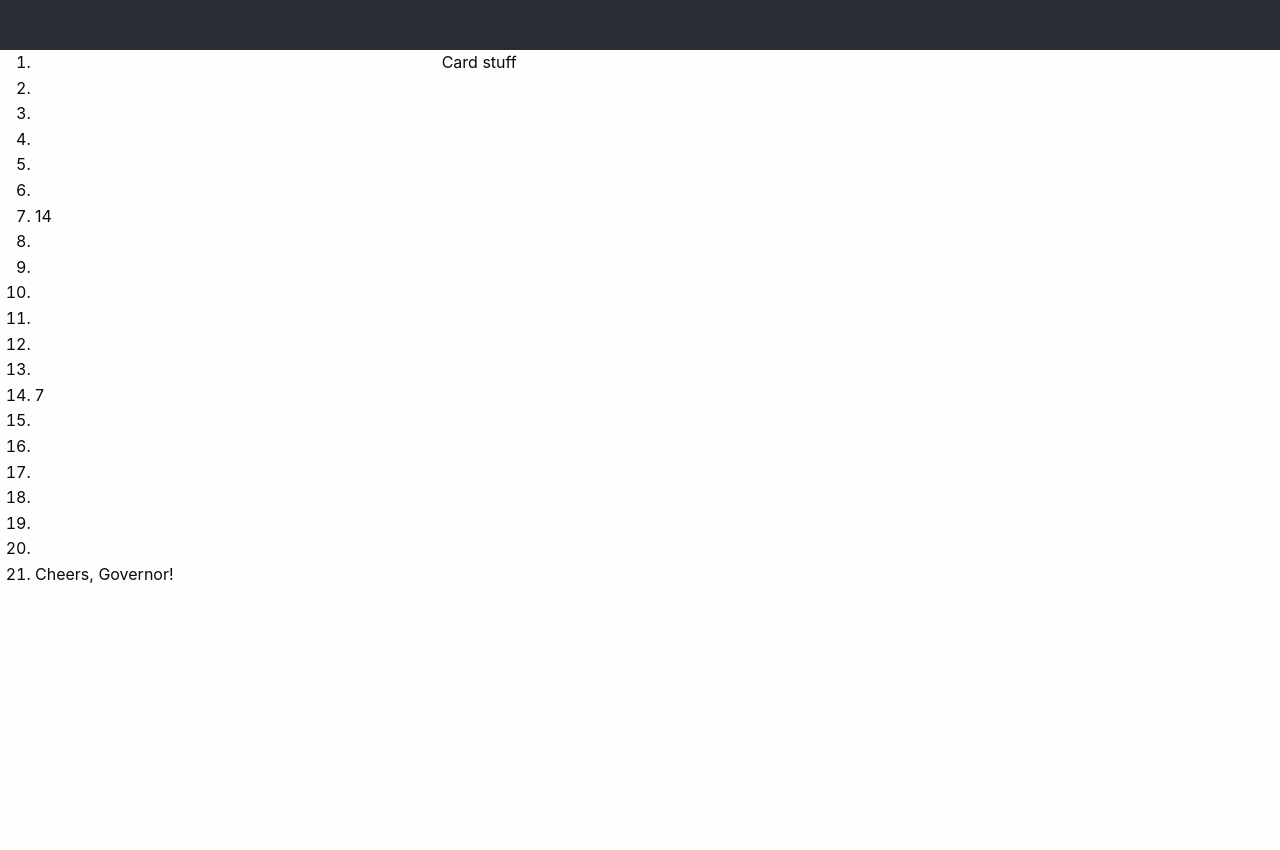
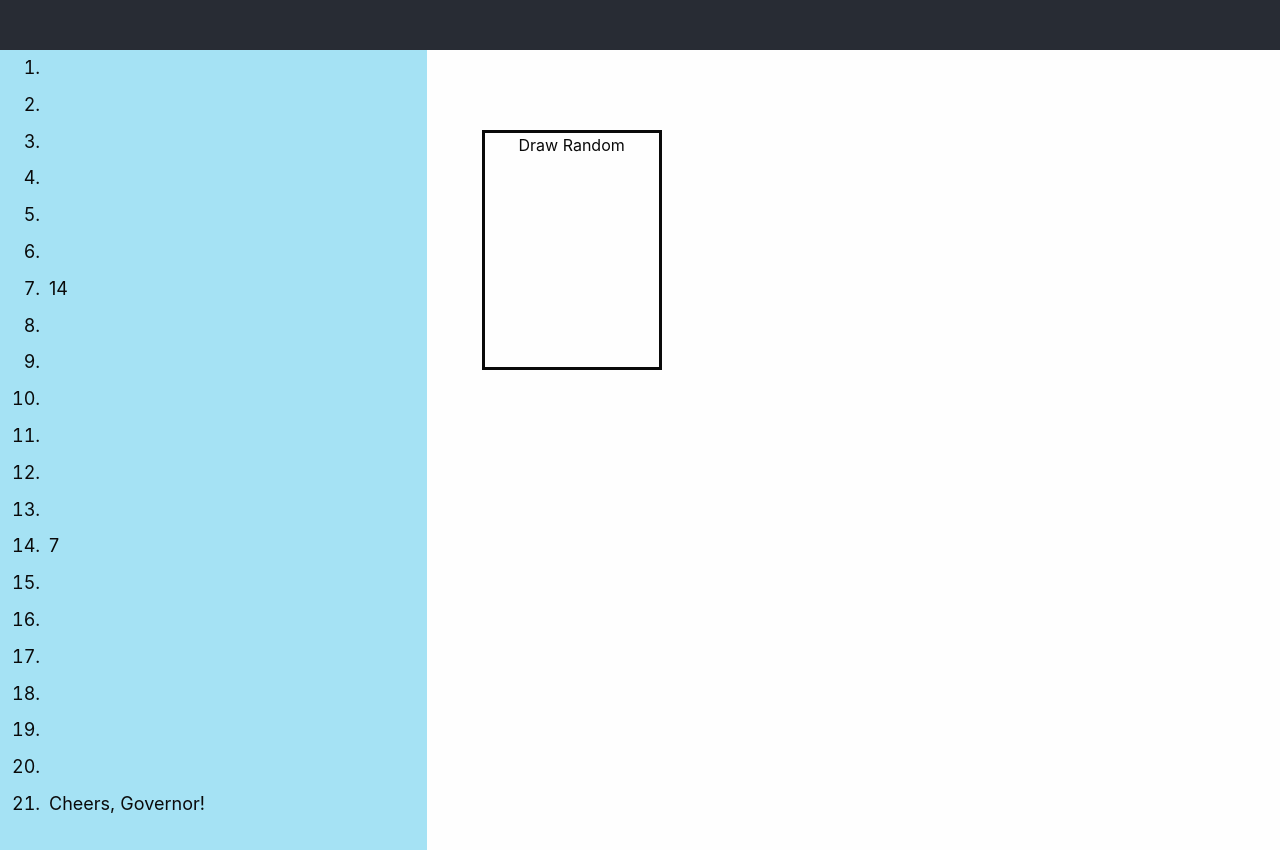
Before and after one commit to jgertz26/cheers-governor-frontend, a React (Create React App) app: page / in a window 1280 px wide. Before the commit the page ends 800 px from the top, so only its background shows below. Built offline with nearby package versions, Linux system fonts and the light colour scheme.

Commit message:
Add some css and add the CardPile component

```diff
--- a/src/components/App.js
+++ b/src/components/App.js
@@ -1,5 +1,6 @@
 import React, { Component } from "react"
 import GameLog from "../components/GameLog"
+import CardPile from "../components/CardPile"
 import '../styles/App.css';
 
 class App extends Component {
@@ -13,11 +14,15 @@ class App extends Component {
         <header className="App-header">
         </header>
         <div className='grid-x grid-padding-x'>
-          <div className='cell small-4'>
-            <GameLog/>
+          <div className='game-log cell small-4'>
+            <div className='game-log'>
+              <GameLog/>
+            </div>
           </div>
-          <div className='cell small-8'>
-            Card stuff
+          <div className='cards-container cell small-8'>
+            <div className='cards-container'>
+              <CardPile/>
+            </div>
           </div>
         </div>
       </div>
--- /dev/null
+++ b/src/components/CardPile.js
@@ -0,0 +1,28 @@
+import React, { Component } from "react"
+import "../styles/App.css"
+
+class CardPile extends Component {
+
+
+  constructor() {
+    super();
+
+    this.state = {
+      cardSelected: false,
+      selectedTitle: null,
+      selectedDescription: null
+    }
+  }
+
+
+  render () {
+    return (
+      <div id="draw-random" className="card-pile">
+        Draw Random
+      </div>
+    )
+  }
+
+}
+
+export default CardPile
--- a/src/components/GameLog.js
+++ b/src/components/GameLog.js
@@ -22,7 +22,7 @@ class GameLog extends Component {
 
   componentDidMount() {
     let listItems = numbers.map((num) => {
-      return (<li id={num}>{this.state.hash[num]}</li>);
+      return (<li key={num}>{this.state.hash[num]}</li>);
     })
 
     this.setState({
--- a/src/styles/App.css
+++ b/src/styles/App.css
@@ -8,3 +8,27 @@
   font-size: calc(10px + 2vmin);
   color: white;
 }
+
+.game-log {
+  background-color: #A5E2F4;
+  height: 100vh;
+  font-size: large;
+  padding-left: 10px;
+
+}
+
+.game-log li {
+  padding: 4px;
+}
+
+.cards-container {
+  padding: 40px;
+}
+
+.card-pile {
+  height: 240px;
+  width: 180px;
+  border-style: solid;
+  border-width: 3px;
+  text-align: center;
+}
```
